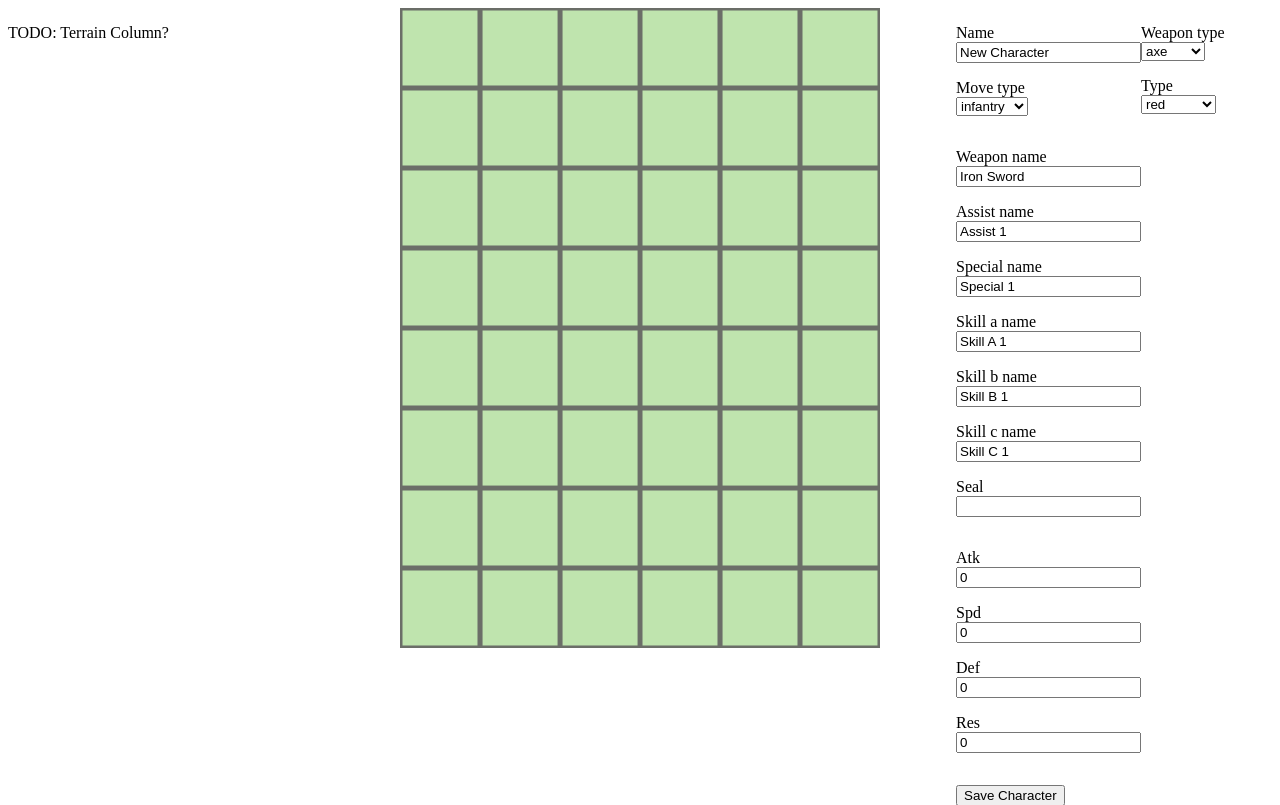
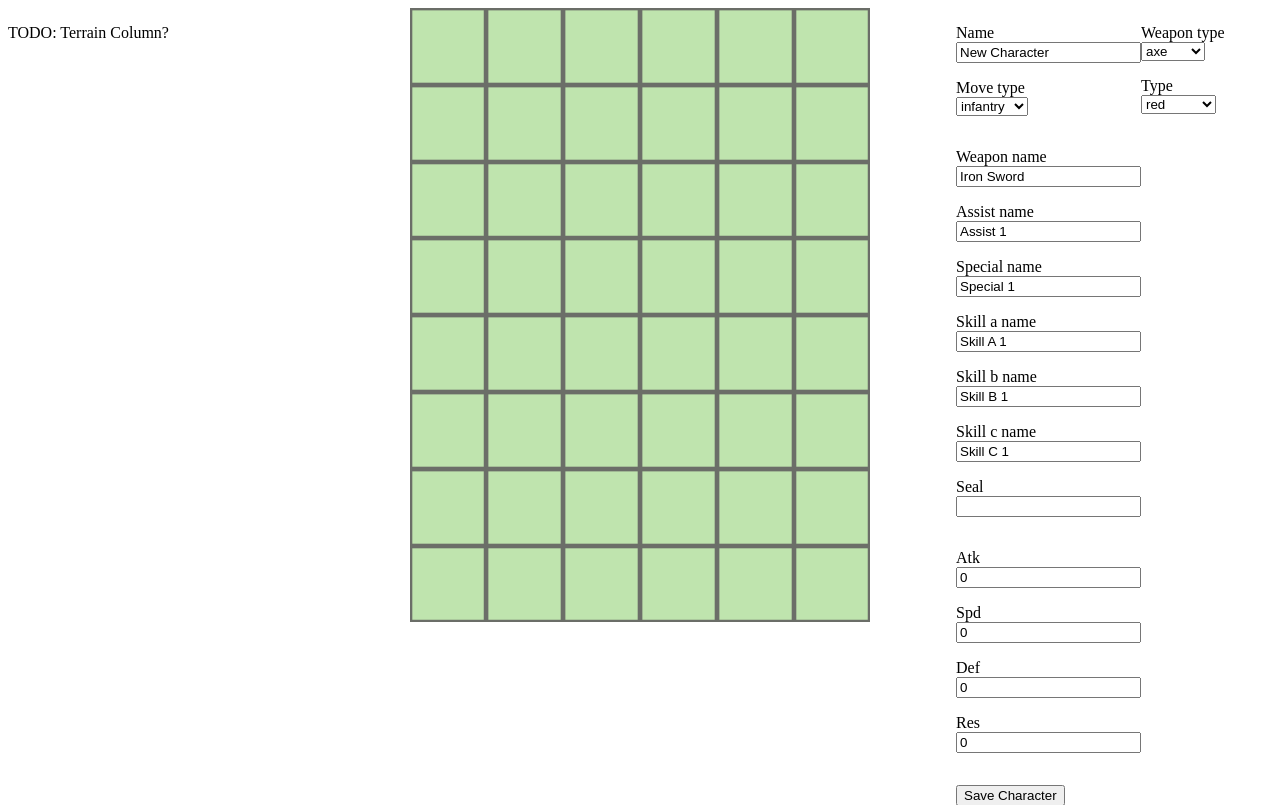
Before and after one commit to PeterCh0/FEHCombatSimulator, a Rails app: page / in a window 1280 px wide. Shown: the top 805 px of the page. Run offline with Rails 7, Linux system fonts and the light colour scheme; data comes from the database, SQL or seed files in the repository; style sheets or scripts are compiled from the project's sources; some libraries are stand-ins or nearby versions.

Commit message:
size relative to screen width

```diff
--- a/app/assets/stylesheets/map_layers.scss
+++ b/app/assets/stylesheets/map_layers.scss
@@ -70,10 +70,6 @@ ul.ui-autocomplete {
   float: left;
 }
 
-// .mapRow {
-//   align-content: center;
-// }
-
 td {
   padding: 0; margin: 0;
 
@@ -84,8 +80,8 @@ td {
 }
 
 .tileImage {
-  width: 80px;
-  height: 80px;
+  width: 6vw;
+  height: 6vw;
   padding: 0; margin: 0;
   display: block;
   opacity: 0.8;
@@ -104,6 +100,8 @@ tr {
 }
 
 .createdCharacterImage {
-  width: 80px;
-  height: 80px;
+  display: block;
+  width: 8vw;
+  height: 8vw;
+  padding: 0; margin: 0;
 }
```
